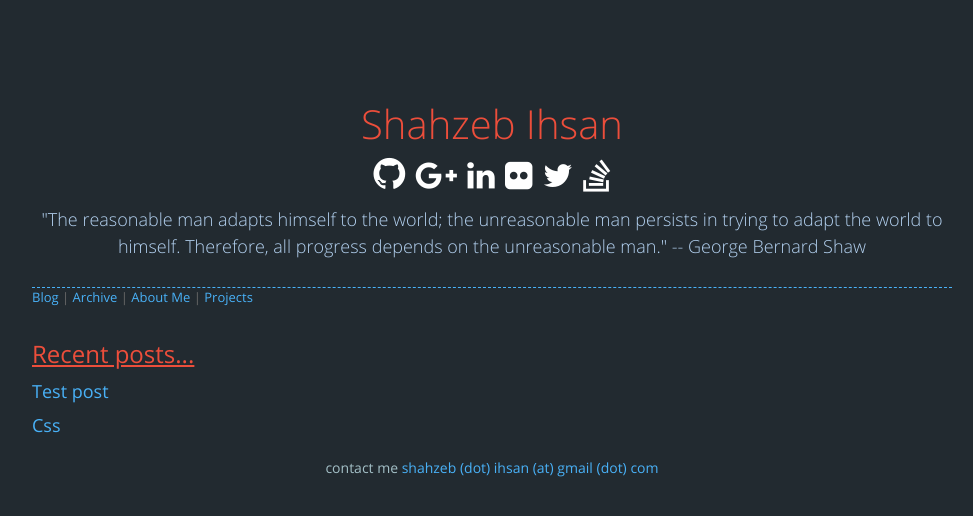
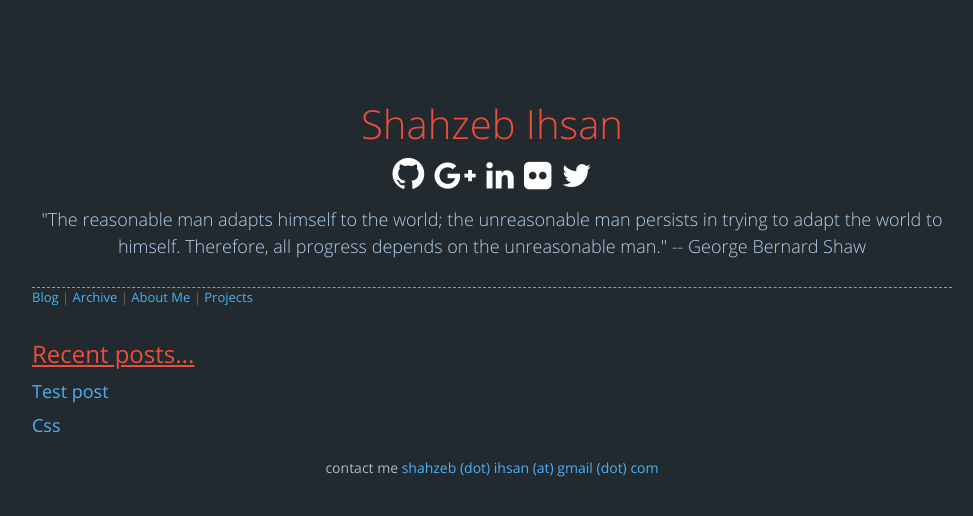
Before and after one commit to schaazzz/schaazzz.github.io, a Jekyll site: the page built from index.html, in a window 1280 px wide. Shown: the top 516 px of the page, without its empty margins (148-1121 px from the left). Built offline with Jekyll 4.4.1, drawn with Linux system fonts in a browser that asks for light colours; nearby versions of some CDN libraries; comment, search, counter and statistics services are not loaded.

Commit message:
Deleting StackOverflow from the title, have no use for it at the moment.

```diff
--- a/_includes/title.html
+++ b/_includes/title.html
@@ -23,10 +23,6 @@
     {% unless site.twitter == "" %}
       <a id="so-ic" href="{{site.twitter}}"><i class="fa fa-twitter"></i></a>
     {% endunless %}
-
-    {% unless site.stackoverflow == "" %}
-      <a id="so-ic" href="{{site.stackoverflow}}"><i class="fa fa-stack-overflow"></i></a>
-    {% endunless %}
   </h1>
 
   <!-- Add something about you in p tag-->
```
